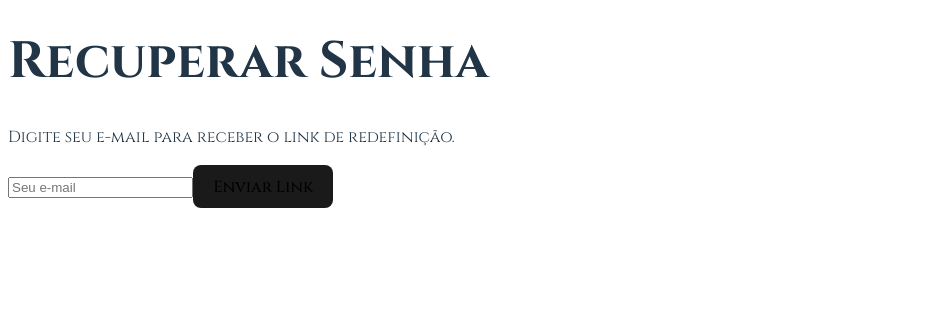
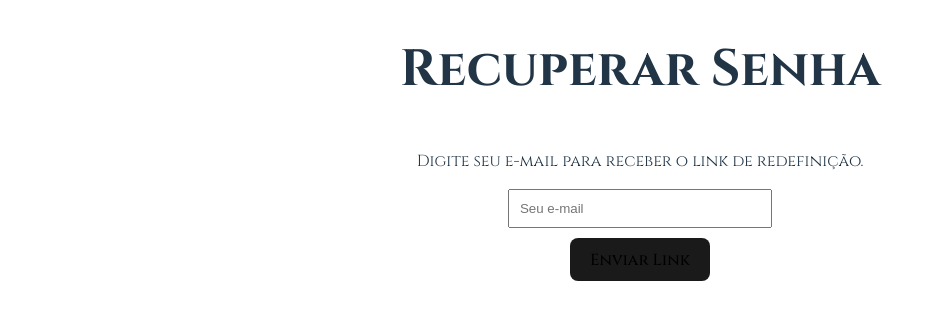
Before and after one commit to Filipecezar00/bjj_learning, a React (Vite) app in the folder frontend/: page /forgot-password in a window 1280 px wide. Shown: the top 320 px of the page, without its empty margins (0-937 px from the left). Built offline with nearby package versions, Linux system fonts and the light colour scheme.

Commit message:
atualizando

```diff
--- a/frontend/src/pages/ForgotPassword.jsx
+++ b/frontend/src/pages/ForgotPassword.jsx
@@ -24,18 +24,37 @@ export default function ForgotPassword() {
   };
 
   return (
-    <div className="auth-container">
-      <form onSubmit={handleSubmit}>
-        <h1>Recuperar Senha</h1>
-        <p>Digite seu e-mail para receber o link de redefinição.</p>
+    <div
+      className="auth-container"
+      style={{
+        display: "flex",
+        justifyContent: "center",
+        flexDirection: "column",
+        alignItems: "center",
+      }}
+    >
+      <form
+        onSubmit={handleSubmit}
+        style={{
+          display: "flex",
+          justifyContent: "center",
+          flexDirection: "column",
+          alignItems: "center",
+        }}
+      >
+        <h1 style={{ textAlign: "center" }}>Recuperar Senha</h1>
+        <p style={{ textAlign: "center" }}>
+          Digite seu e-mail para receber o link de redefinição.
+        </p>
         <input
           type="email"
           placeholder="Seu e-mail"
           value={email}
           onChange={(e) => setEmail(e.target.value)}
           required
+          style={{ padding: "10px", width: "50%" }}
         />
-        <button type="submit" disabled={loading}>
+        <button type="submit" disabled={loading} style={{ margin: "10px" }}>
           {loading ? "Enviando..." : "Enviar Link"}
         </button>
         {message && <p className="status-message">{message}</p>}
```
